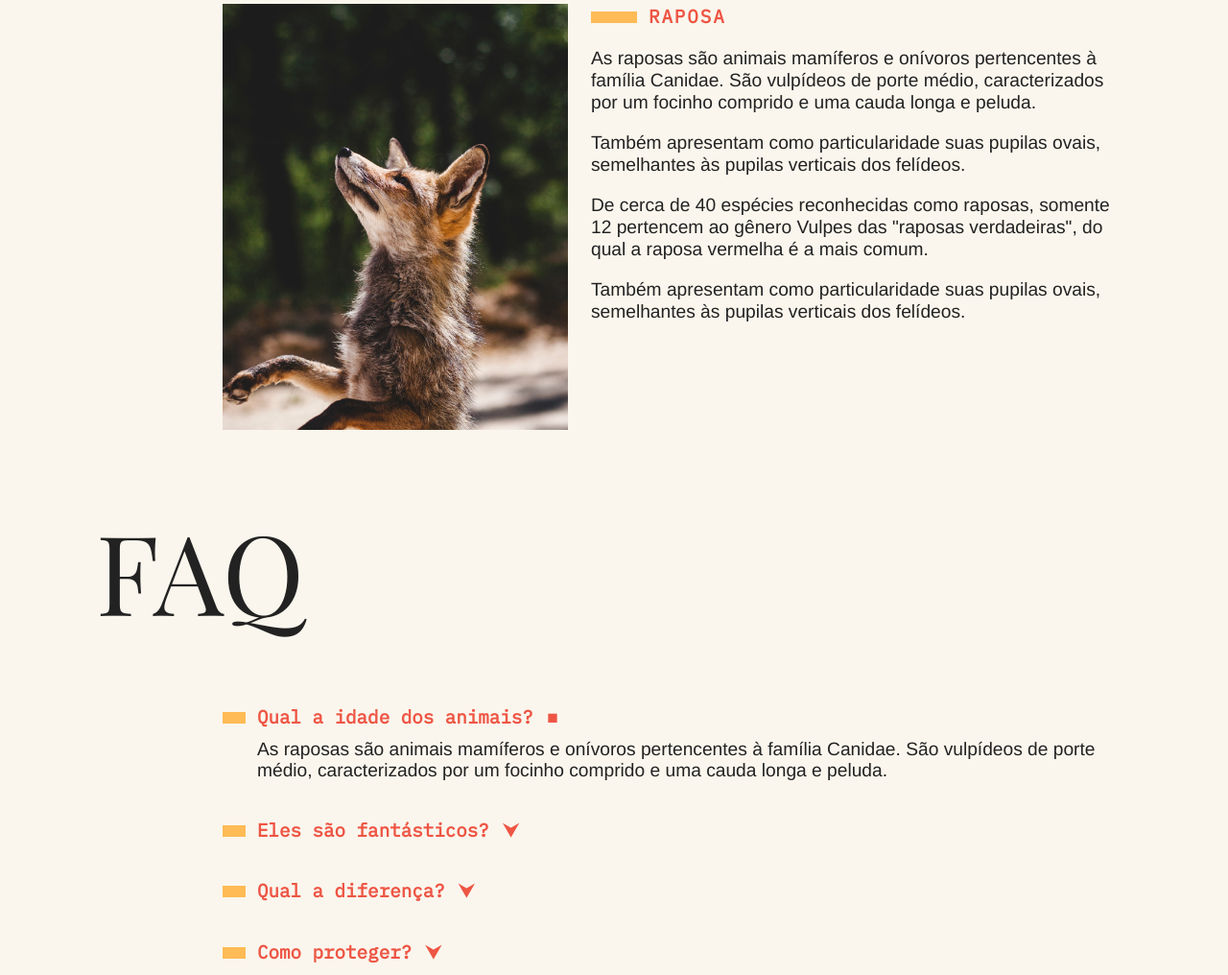
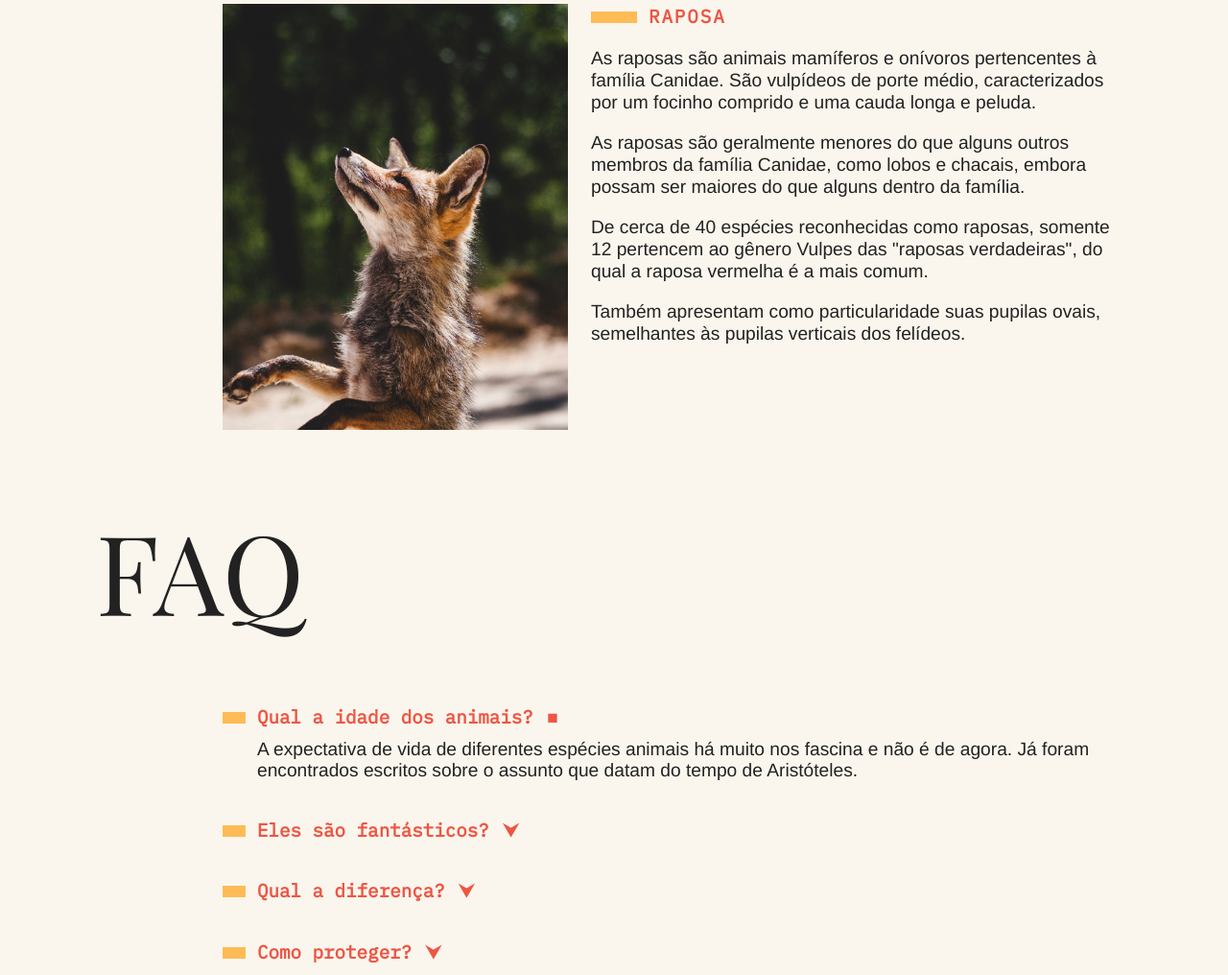
Before and after one commit to matheusrmell0/Animais-Fantasticos, a plain HTML site: page index.html in a window 1280 px wide. Shown: the part 440-1456 px from the top of the page at 96% size. Drawn offline with Linux system fonts and the light colour scheme.

```diff
--- a/css/global/js-style.css
+++ b/css/global/js-style.css
@@ -1,3 +1,4 @@
+/*  Navegação por Tabs */
 .js .js-tabcontent section{
   display: none;
 }
@@ -18,7 +19,7 @@
     transform: translate3d(0, 0, 0);
   }
 }
-/*  */
+/* Accordion List */
 .js .js-accordion dd{
   display: none;
 }
@@ -46,3 +47,14 @@
     transform: translate3d(0, 0, 0);
   }
 }
+
+/* Scroll Animation */
+.js .js-scroll{
+  opacity: 0;
+  transform: translate3d(-30px, 0, 0);
+  transition: .3s;
+}
+.js .js-scroll.anime{
+  opacity: 1;
+  transform: translate3d(0, 0, 0);
+}
--- a/index.html
+++ b/index.html
@@ -31,7 +31,7 @@
     </nav>
   </header>
 
-  <section class="grid-section animais" id="animais">
+  <section class="grid-section animais js-scroll" id="animais">
     <h1 class="titulo">Animais Fantásticos</h1>
     <ul class="animais-lista js-tabmenu">
       <li>
@@ -58,68 +58,66 @@
       <section>
         <h2>Raposa</h2>
         <p>As raposas são animais mamíferos e onívoros pertencentes à família Canidae. São vulpídeos de porte médio, caracterizados por um focinho comprido e uma cauda longa e peluda.</p>
-        <p>Também apresentam como particularidade suas pupilas ovais, semelhantes às pupilas verticais dos felídeos.</p>
+        <p>As raposas são geralmente menores do que alguns outros membros da família Canidae, como lobos e chacais, embora possam ser maiores do que alguns dentro da família.</p>
         <p>De cerca de 40 espécies reconhecidas como raposas, somente 12 pertencem ao gênero Vulpes das "raposas verdadeiras", do qual a raposa vermelha é a mais comum.</p>
         <p>Também apresentam como particularidade suas pupilas ovais, semelhantes às pupilas verticais dos felídeos.</p>
       </section>
 
       <section>
         <h2>Esquilo</h2>
-        <p>As raposas são animais mamíferos e onívoros pertencentes à família Canidae. São vulpídeos de porte médio, caracterizados por um focinho comprido e uma cauda longa e peluda.</p>
-        <p>Também apresentam como particularidade suas pupilas ovais, semelhantes às pupilas verticais dos felídeos.</p>
-        <p>De cerca de 40 espécies reconhecidas como raposas, somente 12 pertencem ao gênero Vulpes das "raposas verdadeiras", do qual a raposa vermelha é a mais comum.</p>
-        <p>Também apresentam como particularidade suas pupilas ovais, semelhantes às pupilas verticais dos felídeos.</p>
+        <p>Os esquilos pertencem a uma grande família de mamíferos roedores, de pequeno e médio porte, conhecida como Sciuridae.</p>
+        <p>Como todos os roedores, possuem presas fortíssimas, com que roem facilmente sementes, principalmente bolotas.</p>
+        <p>Os esquilos estão espalhados por quase todo o mundo, a maioria nas zonas de climas temperado ou tropical, mas também em algumas zonas de clima frio.</p>
+        <p>Durante a gestação, os pais preparam o ninho para receber os filhotes. Constroem ninhos com folhas e galhos, em ramos muito altos, em árvores como a cajarana.</p>
       </section>
 
       <section>
         <h2>Urso</h2>
-        <p>As raposas são animais mamíferos e onívoros pertencentes à família Canidae. São vulpídeos de porte médio, caracterizados por um focinho comprido e uma cauda longa e peluda.</p>
-        <p>Também apresentam como particularidade suas pupilas ovais, semelhantes às pupilas verticais dos felídeos.</p>
-        <p>De cerca de 40 espécies reconhecidas como raposas, somente 12 pertencem ao gênero Vulpes das "raposas verdadeiras", do qual a raposa vermelha é a mais comum.</p>
-        <p>Também apresentam como particularidade suas pupilas ovais, semelhantes às pupilas verticais dos felídeos.</p>
+        <p>Os Ursos (latim científico: Ursidae) constituem uma família de mamíferos plantígrados, geralmente de grande porte, contendo os ursos e os pandas.</p>
+        <p>A maioria dos ursos costumam preparar-se para hibernar durante o inverno, comendo grandes quantidades de comida antes de entrar em uma toca para o período de sono profundo.</p>
+        <p>Os ursos existem em todos os continentes, em exceção na África, embora algumas fontes afirmem terem avistado o Urso nandi, mas sem comprovarem a sua existência.</p>
+        <p>As espécies mais antigas e primitivas desta família estão reunidas no gênero Ballusia, do Mioceno Inferior.</p>
       </section>
 
       <section>
         <h2>Lobo</h2>
-        <p>As raposas são animais mamíferos e onívoros pertencentes à família Canidae. São vulpídeos de porte médio, caracterizados por um focinho comprido e uma cauda longa e peluda.</p>
-        <p>Também apresentam como particularidade suas pupilas ovais, semelhantes às pupilas verticais dos felídeos.</p>
-        <p>De cerca de 40 espécies reconhecidas como raposas, somente 12 pertencem ao gênero Vulpes das "raposas verdadeiras", do qual a raposa vermelha é a mais comum.</p>
-        <p>Também apresentam como particularidade suas pupilas ovais, semelhantes às pupilas verticais dos felídeos.</p>
+        <p>O lobo é um sobrevivente da Era do Gelo, originário do Pleistoceno Superior, cerca de 300 mil anos atrás.</p>
+        <p>Os lobos são capazes de percorrer longas distâncias com uma velocidade média de 10 quilômetros por hora e são conhecidos por atingir velocidades próximas a 65 quilômetros por hora durante uma perseguição.</p>
+        <p>O peso e tamanho dos lobos variam muito em todo o mundo, tendendo a aumentar proporcionalmente com a latitude, como previsto pela teoria de Christian Bergmann.</p>
       </section>
 
       <section>
         <h2>Macaco</h2>
-        <p>As raposas são animais mamíferos e onívoros pertencentes à família Canidae. São vulpídeos de porte médio, caracterizados por um focinho comprido e uma cauda longa e peluda.</p>
-        <p>Também apresentam como particularidade suas pupilas ovais, semelhantes às pupilas verticais dos felídeos.</p>
-        <p>De cerca de 40 espécies reconhecidas como raposas, somente 12 pertencem ao gênero Vulpes das "raposas verdadeiras", do qual a raposa vermelha é a mais comum.</p>
-        <p>Também apresentam como particularidade suas pupilas ovais, semelhantes às pupilas verticais dos felídeos.</p>
+        <p>Macaco é um termo de origem africana (provavelmente do banto makako) utilizado como designação comum a todas as espécies de símios ou primatas antropoides.</p>
+        <p>Os macacos variam em tamanho desde o sagui-pigmeu, que pode ser tão pequeno quanto 117 mm.</p>
+        <p>Os macacos do Velho Mundo têm visão tricromática de cores como a dos humanos, enquanto os macacos do Novo Mundo podem ser tricromáticos, dicromáticos ou monocromáticos.</p>
+        <p>No sentido estrito, "macaco" refere-se às espécies de primatas pertencentes ao género Macaca.</p>
       </section>
 
       <section>
         <h2>Leão</h2>
-        <p>As raposas são animais mamíferos e onívoros pertencentes à família Canidae. São vulpídeos de porte médio, caracterizados por um focinho comprido e uma cauda longa e peluda.</p>
-        <p>Também apresentam como particularidade suas pupilas ovais, semelhantes às pupilas verticais dos felídeos.</p>
-        <p>De cerca de 40 espécies reconhecidas como raposas, somente 12 pertencem ao gênero Vulpes das "raposas verdadeiras", do qual a raposa vermelha é a mais comum.</p>
-        <p>Também apresentam como particularidade suas pupilas ovais, semelhantes às pupilas verticais dos felídeos.</p>
+        <p>O leão é uma espécie de mamífero carnívoro do gênero Panthera e da família Felidae.</p>
+        <p>A pelagem é unicolor de coloração castanha, e os machos apresentam uma juba característica. Uma das características mais marcantes da espécie é a presença de um tufo de pelos pretos na cauda, que também possui uma espora.</p>
+        <p>A espécie está classificada como "vulnerável" pela União Internacional para a Conservação da Natureza e dos Recursos Naturais (IUCN).</p>
       </section>
     </div>
   </section>
 
-  <section class="grid-section faq" id="faq">
+  <section class="grid-section faq js-scroll" id="faq">
     <h1 class="titulo">FAQ</h1>
     <dl class="faq-lista js-accordion">
       <dt>Qual a idade dos animais?</dt>
-      <dd>As raposas são animais mamíferos e onívoros pertencentes à família Canidae. São vulpídeos de porte médio, caracterizados por um focinho comprido e uma cauda longa e peluda.</dd>
+      <dd>A expectativa de vida de diferentes espécies animais há muito nos fascina e não é de agora. Já foram encontrados escritos sobre o assunto que datam do tempo de Aristóteles.</dd>
       <dt>Eles são fantásticos?</dt>
-      <dd>Também apresentam como particularidade suas pupilas ovais, semelhantes às pupilas verticais dos felídeos.</dd>
+      <dd>O mundo animal é mesmo fascinante, tanto que alguns hábitos dos animais chocam cientistas e biólogos.</dd>
       <dt>Qual a diferença?</dt>
-      <dd>As raposas são animais mamíferos e onívoros pertencentes à família Canidae. São vulpídeos de porte médio, caracterizados por um focinho comprido e uma cauda longa e peluda.</dd>
+      <dd>Os animais silvestres são os animais selvagens, aqueles encontrados na natureza, sem a influência ou sem o hábito do convívio com os seres humanos.</dd>
       <dt>Como proteger?</dt>
-      <dd>Também apresentam como particularidade suas pupilas ovais, semelhantes às pupilas verticais dos felídeos.</dd>
+      <dd>Caso você esteja interessado em proteger hábitats naturais ou em impedir o tráfico de vida selvagem, encontre a organização que responda à sua paixão e participe.</dd>
     </dl>
   </section>
 
-  <section class="grid-section contato" id="contato">
+  <section class="grid-section contato js-scroll" id="contato">
     <h1 class="titulo">Contato</h1>
     <picture class="mapa">
       <img src="./img/mapa.png" alt="Mapa">
--- a/script/script.js
+++ b/script/script.js
@@ -44,13 +44,14 @@
 function initSmoothScroll() {
   const linksInternos = document.querySelectorAll('.js-menu a[href^="#"]');
 
+  if (linksInternos.length) {
     function smoothscrolling(event) {
       event.preventDefault();
       const href = event.currentTarget.getAttribute("href");
       const section = document.querySelector(href);
 
       section.scrollIntoView({
-      behavior: 'smooth',
+        behavior: "smooth",
         block: "start",
       });
       // forma alternativa
@@ -63,5 +64,28 @@
       link.addEventListener("click", smoothscrolling);
     });
   }
+}
 initSmoothScroll();
 //
+
+// Scroll Animation
+function initScrollAnime() {
+  const sections = document.querySelectorAll(".js-scroll");
+  if (sections.length) {
+    sections.forEach((item) => {
+      function scrollAnimation() {
+        const isSectionVisible = item.getBoundingClientRect().top - window.innerHeight * 0.6 < 0;
+        if (isSectionVisible) {
+          item.classList.add("anime");
+        }
+        // if(item.getBoundingClientRect().top - (window.innerHeight * 0.6) < 0){
+        //   item.classList.add('anime');
+        // } ---Outro método
+      }
+      scrollAnimation();
+      document.addEventListener("scroll", scrollAnimation);
+    });
+  }
+}
+initScrollAnime();
+//
```
Also changed, not shown: favicon.svg. Lines whose indentation alone changed are shown as unchanged.
